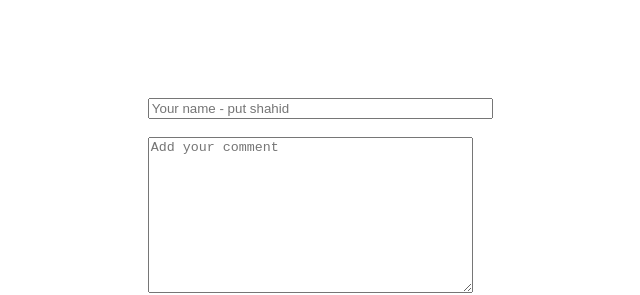
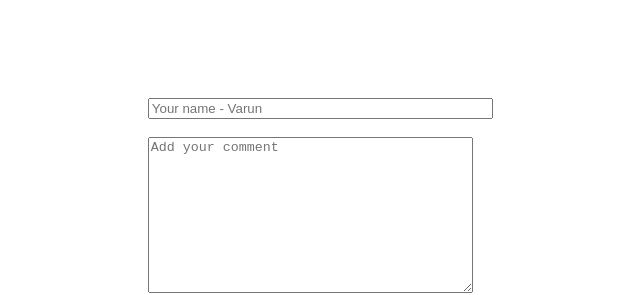
Before and after one commit to varunpidugu/Push-Notif-App, a website: page Client/index.html in a window 1280 px wide. Shown: the top 295 px of the page, 153-793 px from the left. Drawn offline with nearby package versions, Linux system fonts and the light colour scheme; no server answers.

Commit message:
New File

```diff
--- a/Client/index.html
+++ b/Client/index.html
@@ -8,7 +8,7 @@
 </div>
 
 <div id="commentBox">
-    <input type = "text" id = "name" size = "40" placeholder="Your name - put shahid"><br><br>
+    <input type = "text" id = "name" size = "40" placeholder="Your name - Varun"><br><br>
     <textarea cols = "38" rows = "10" id = "comment" placeholder="Add your comment"></textarea><br><br>
     <input type = "button" id = "addComment" value = "Comment"><br>
     <span id = "message"></span>
```
